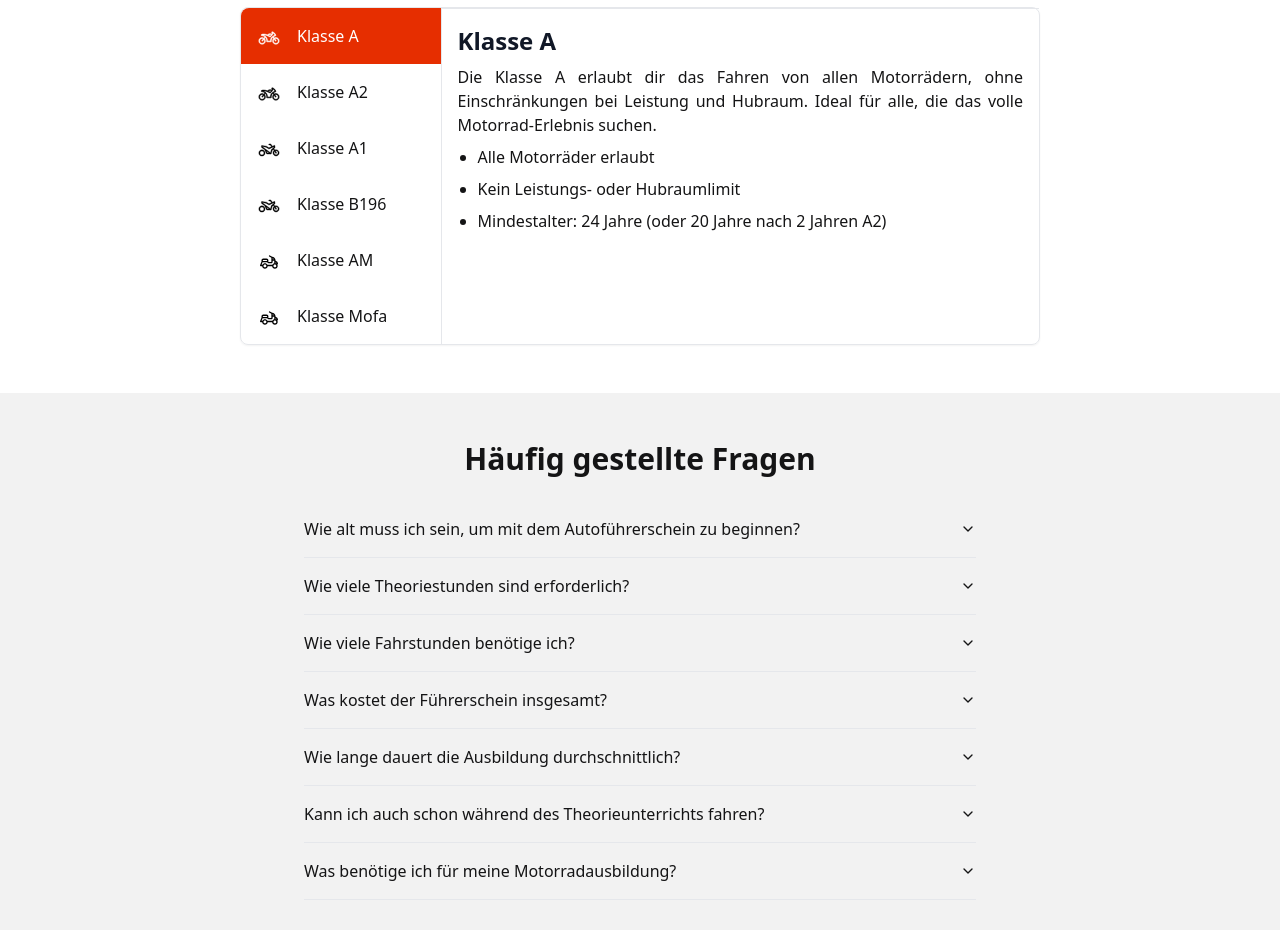
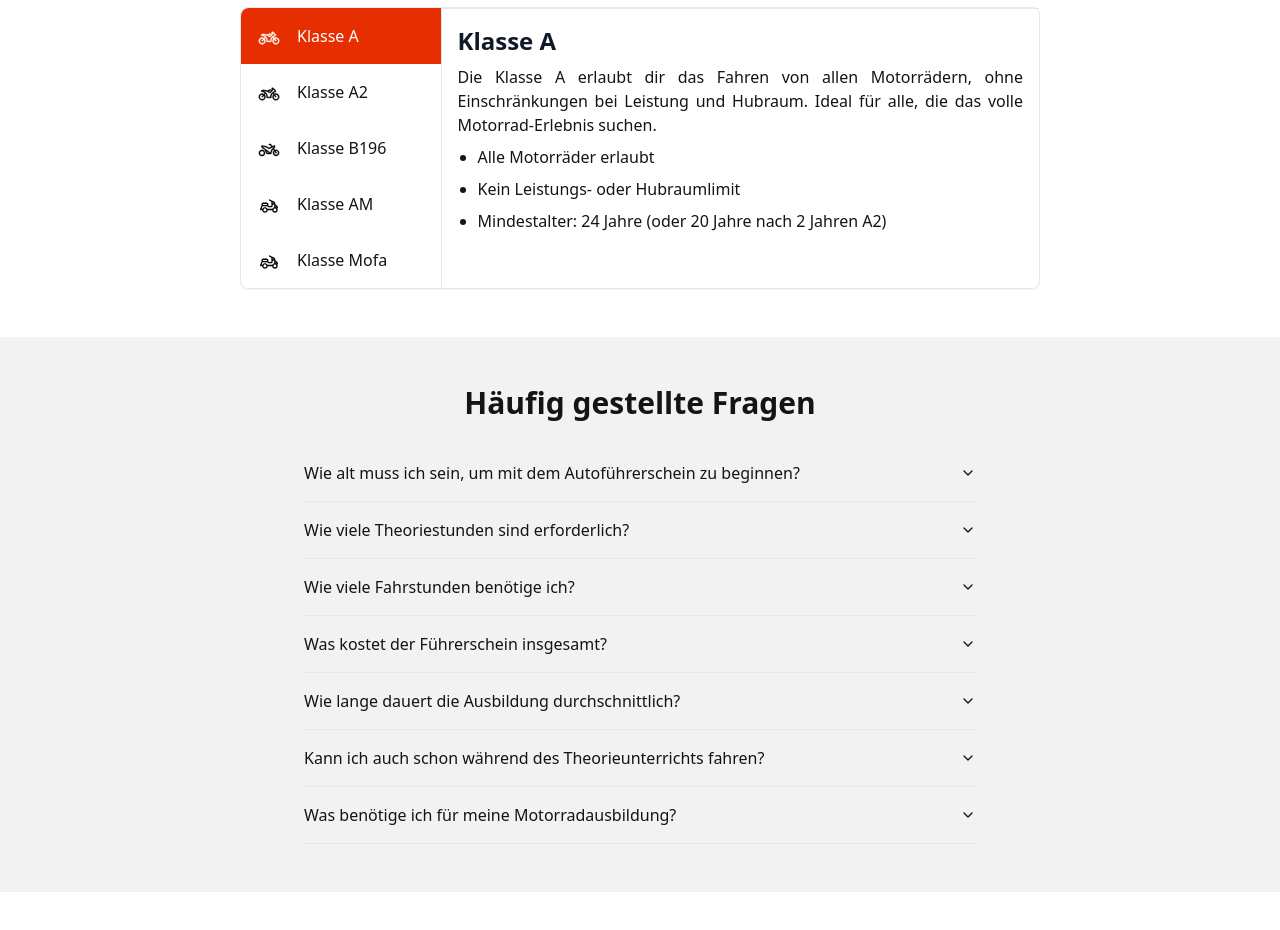
Before and after one commit to PHaerter/fahrschule, a Next.js app: page / in a window 1280 px wide. Shown: the part 1720-2650 px from the top of the page. Built offline with nearby package versions, Linux system fonts and the light colour scheme.

Commit message:
remove A1 Fahrzeugklasse Motorrad

```diff
--- a/src/app/_components/Fahrzeugklassen/FahrzeugklassenMotorrad.tsx
+++ b/src/app/_components/Fahrzeugklassen/FahrzeugklassenMotorrad.tsx
@@ -151,14 +151,14 @@ export default function FahrzeugklassenMotorrad() {
                   onMouseLeave={() => setHoveredTab(null)}
                   className="rounded-tr-lg md:rounded-none"
                 />
-                <TabButton
+                {/*                 <TabButton
                   icon={<Motorbike2Icon height="22px" width="22px" />}
                   title="Klasse A1"
                   isActive={activeTab === "A1"}
                   onClick={() => setActiveTab("A1")}
                   onMouseEnter={() => setHoveredTab("A1")}
                   onMouseLeave={() => setHoveredTab(null)}
-                />
+                /> */}
                 <TabButton
                   icon={<Motorbike2Icon height="22px" width="22px" />}
                   title="Klasse B196"
```
